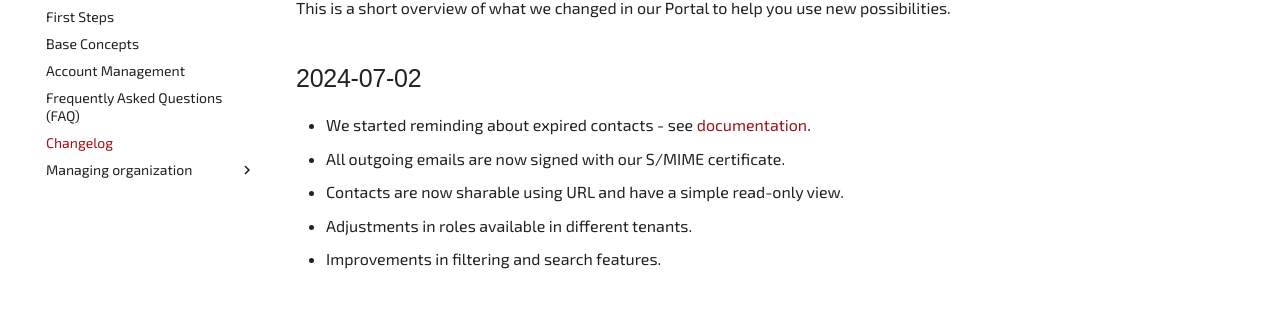
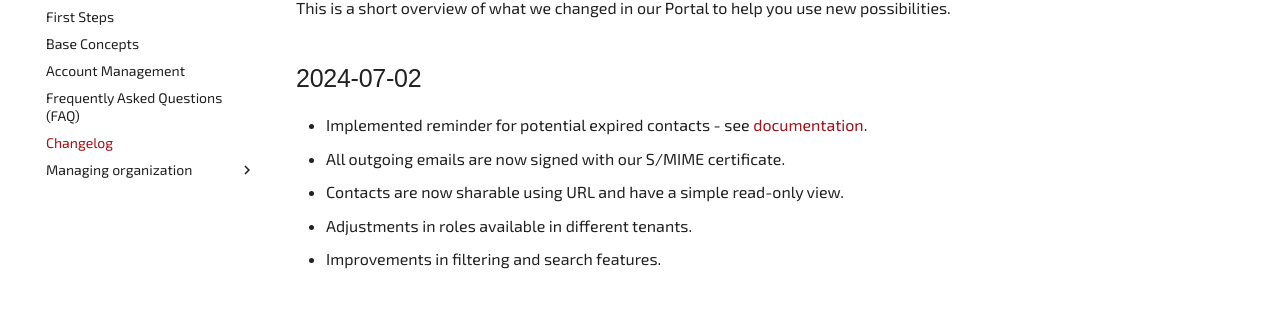
Before and after one commit to certat/tuency-docs, an MkDocs documentation site: the page built from docs/10_changelog.md, in a window 1280 px wide and 991 px high. Shown: the part 280-589 px from the top of the window. Built offline with MkDocs 1.6.1 and Material for MkDocs 9.7.7, drawn with Linux system fonts in a browser that asks for light colours; some web fonts are replaced; plug-ins that fetch from the network failed and are left out; comment, search, counter and statistics services are not loaded.

Commit message:
Update wording

```diff
--- a/docs/10_changelog.md
+++ b/docs/10_changelog.md
@@ -4,7 +4,7 @@ This is a short overview of what we changed in our Portal to help you use new po
 
 ## 2024-07-02
 
-  * We started reminding about expired contacts - see [documentation](Managing%20organization/03_reminders.md).
+  * Implemented reminder for potential expired contacts - see [documentation](Managing%20organization/03_reminders.md).
   * All outgoing emails are now signed with our S/MIME certificate.
   * Contacts are now sharable using URL and have a simple read-only view.
   * Adjustments in roles available in different tenants.
```
